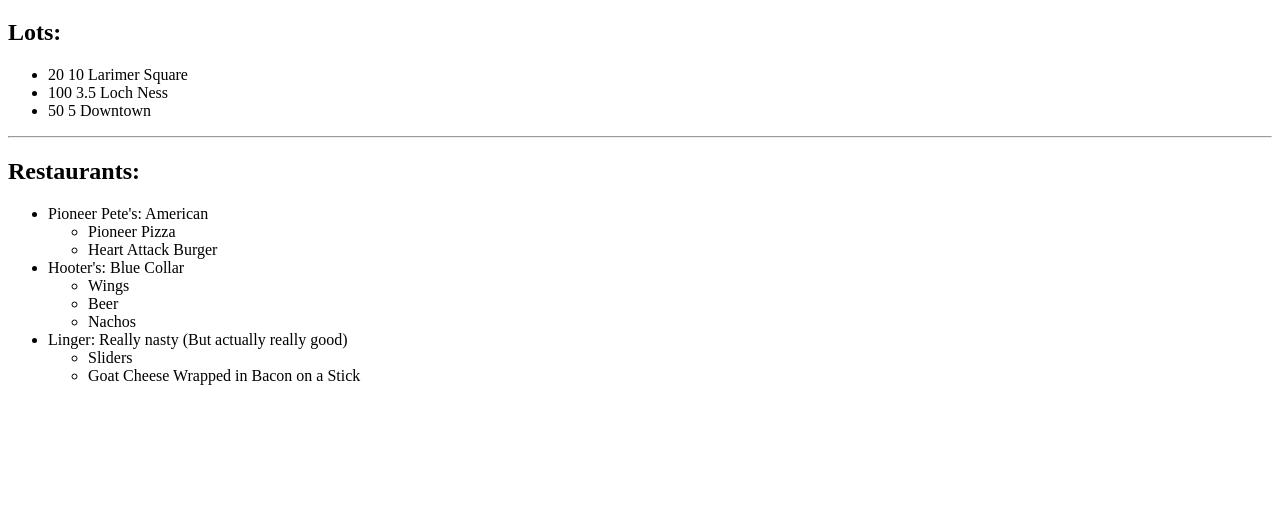
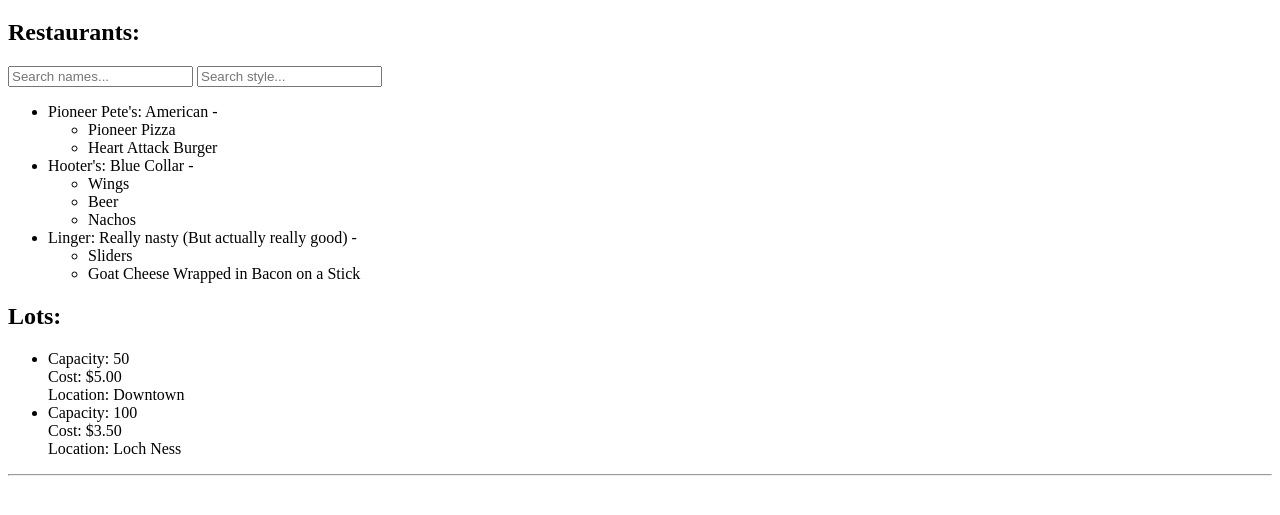
Before and after one commit to smgaffey8/Sept2016DemoCode, a plain HTML site: page week3/filters-factories/index.html in a window 1280 px wide. Shown: the part 61-576 px from the top of the page. Drawn offline with nearby package versions, Linux system fonts and the light colour scheme.

Commit message:
Filters/factories intermediate code2

```diff
--- a/week3/filters-factories/index.html
+++ b/week3/filters-factories/index.html
@@ -8,26 +8,15 @@
     <body>
         <h1>Welcome to our map!</h1>
 
-        <section ng-controller="parkingCtrl as park">
-            <h2>Lots:</h2>
+   <section ng-controller="restaurantCtrl as rest">
+            <h2>Restaurants:</h2>
+            <input placeholder="Search names..." ng-model="rest.restFilter.name">
+            <input placeholder="Search style..." ng-model="rest.restFilter.style">
             <ul>
-                <li ng-repeat="lot in park.lots">
-                    {{lot.capacity}}
-                    {{lot.cost}}
-                    {{lot.location}}
-                </li>
-            </ul>
-
-        </section>
-
-        <hr>
-
-        <section ng-controller="restaurantCtrl as rest">
-            <h2>Restaurants:</h2>
-            <ul>
-                <li ng-repeat="resta in rest.restaurants">
+                <li ng-repeat="resta in rest.restaurants | filter:rest.restFilter">
                     {{resta.name}}:
-                    {{resta.style}}
+                    {{resta.style}} -
+                    <!--{{rest.getNearestLot($index)}}-->
                     <ul>
                         <li ng-repeat="item in resta.menu">
                             {{item}}
@@ -36,5 +25,22 @@
                 </li>
             </ul>
         </section>
+
+
+
+        <section ng-controller="parkingCtrl as park">
+            <h2>Lots:</h2>
+            <ul>
+                <li ng-repeat="lot in park.lots | orderBy: 'capacity' | filter:park.filterLots">
+                    Capacity: {{lot.capacity}}</br>
+                    Cost: {{lot.cost | currency:'$'}}</br>
+                    Location: {{lot.location}}
+                </li>
+            </ul>
+        </section>
+
+        <hr>
+
+
     </body>
 </html>
--- a/week3/filters-factories/main.js
+++ b/week3/filters-factories/main.js
@@ -11,6 +11,18 @@
     park.greeting = "HELLO";
 
     park.lots = locationFact.lots;
+    park.restaurants = locationFact.restaurants;
+
+    park.filterLots = function(element, index) {
+        // if(element.capacity > 30){
+        //     return true;
+        // }
+        // else {
+        //     return false;
+        // }
+
+        return element.capacity > 30;
+    }
 }
 
 function restaurantController(locationFact) {
@@ -18,6 +30,13 @@
     rest.greeting = "HELLO2";
 
     rest.restaurants = locationFact.restaurants;
+    rest.lots = locationFact.lots;
+
+    rest.restFilter = {};
+
+    rest.getNearestLot = function(index) {
+        return rest.lots[index].location;
+    }
 }
 
 function locationFactory() {
@@ -60,6 +79,25 @@
     // The only thing you absolutely have to have in a factory is a RETURN statement
     return {
         lots: lotsData,
-        restaurants: restaurantsData
+        restaurants: restaurantsData,
     }; // it is very common to return an object here
 }
+
+
+// Filters
+// Filters are used to FORMAT values
+    // they take an input value and provide a transformed output
+
+// Built in filters:
+// currency
+// number
+// date
+// uppercase
+// lowercase
+
+// Special built in filters:
+// orderBy
+// filter
+
+// {{ expression | filter:args }}
+// args are generally optional
```
